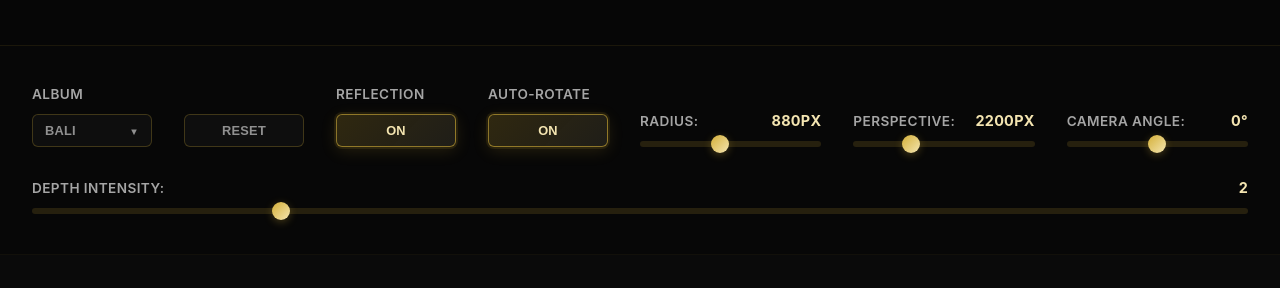
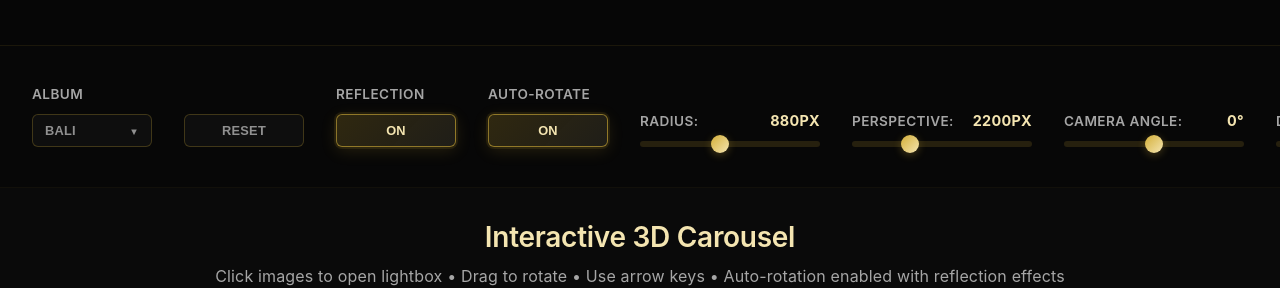
Before and after one commit to ddevkim/carousel-circular-3d, a React (Vite) app in the folder packages/carousel-circular/playground/: page / in a window 1280 px wide. Shown: the part 132-420 px from the top of the page. Built offline with nearby package versions, Linux system fonts and the light colour scheme.

Commit message:
style: Update CSS for consistency and improved layout in carousel playground

```diff
--- a/packages/carousel-circular/playground/src/App.css
+++ b/packages/carousel-circular/playground/src/App.css
@@ -57,7 +57,7 @@
 }
 
 .custom-select-button::after {
-  content: '▼';
+  content: "▼";
   position: absolute;
   right: 0.75rem;
   top: 50%;
@@ -67,7 +67,7 @@
   transition: transform 0.2s ease;
 }
 
-.custom-select-button[aria-expanded='true']::after {
+.custom-select-button[aria-expanded="true"]::after {
   transform: translateY(-50%) rotate(180deg);
 }
 
@@ -85,8 +85,7 @@
   background: rgba(20, 20, 20, 0.95);
   border: 1px solid rgba(212, 175, 55, 0.3);
   border-radius: 0.375rem;
-  box-shadow: 0 4px 20px rgba(0, 0, 0, 0.5),
-    0 0 0 1px rgba(212, 175, 55, 0.1);
+  box-shadow: 0 4px 20px rgba(0, 0, 0, 0.5), 0 0 0 1px rgba(212, 175, 55, 0.1);
   z-index: 100;
   overflow: hidden;
   backdrop-filter: blur(10px);
@@ -120,7 +119,7 @@
 
 .nav-controls-section {
   display: flex;
-  flex-wrap: wrap;
+  flex-wrap: nowrap;
   gap: 2rem;
   padding: 1rem 0;
   max-width: 1400px;
@@ -233,7 +232,11 @@
 
 .toggle-button.active {
   border-color: rgba(212, 175, 55, 0.6);
-  background: linear-gradient(135deg, rgba(212, 175, 55, 0.2) 0%, rgba(244, 229, 177, 0.1) 100%);
+  background: linear-gradient(
+    135deg,
+    rgba(212, 175, 55, 0.2) 0%,
+    rgba(244, 229, 177, 0.1) 100%
+  );
   color: #f4e5b1;
   box-shadow: 0 0 0 2px rgba(212, 175, 55, 0.1),
     0 4px 16px rgba(212, 175, 55, 0.15);
```
